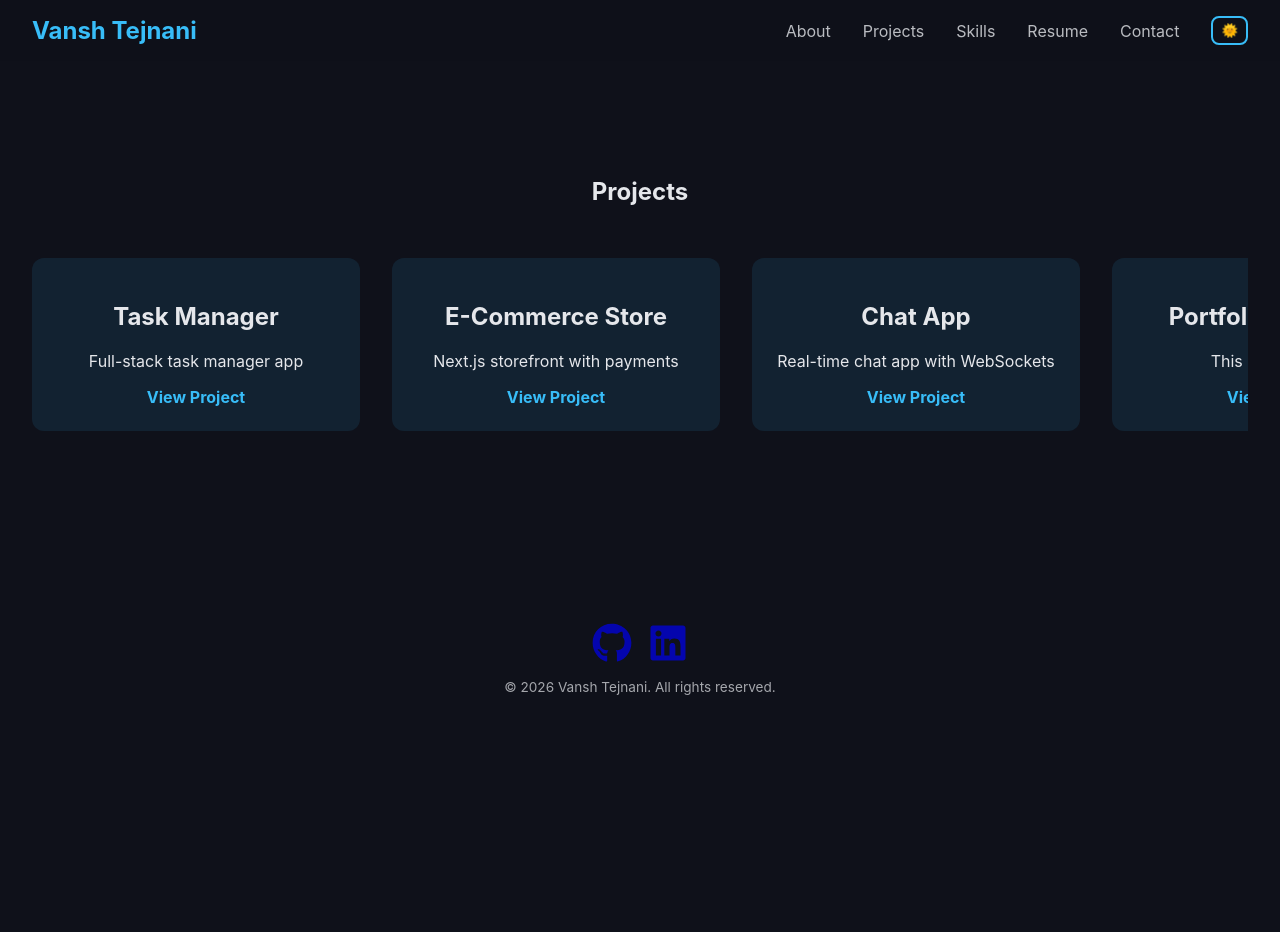
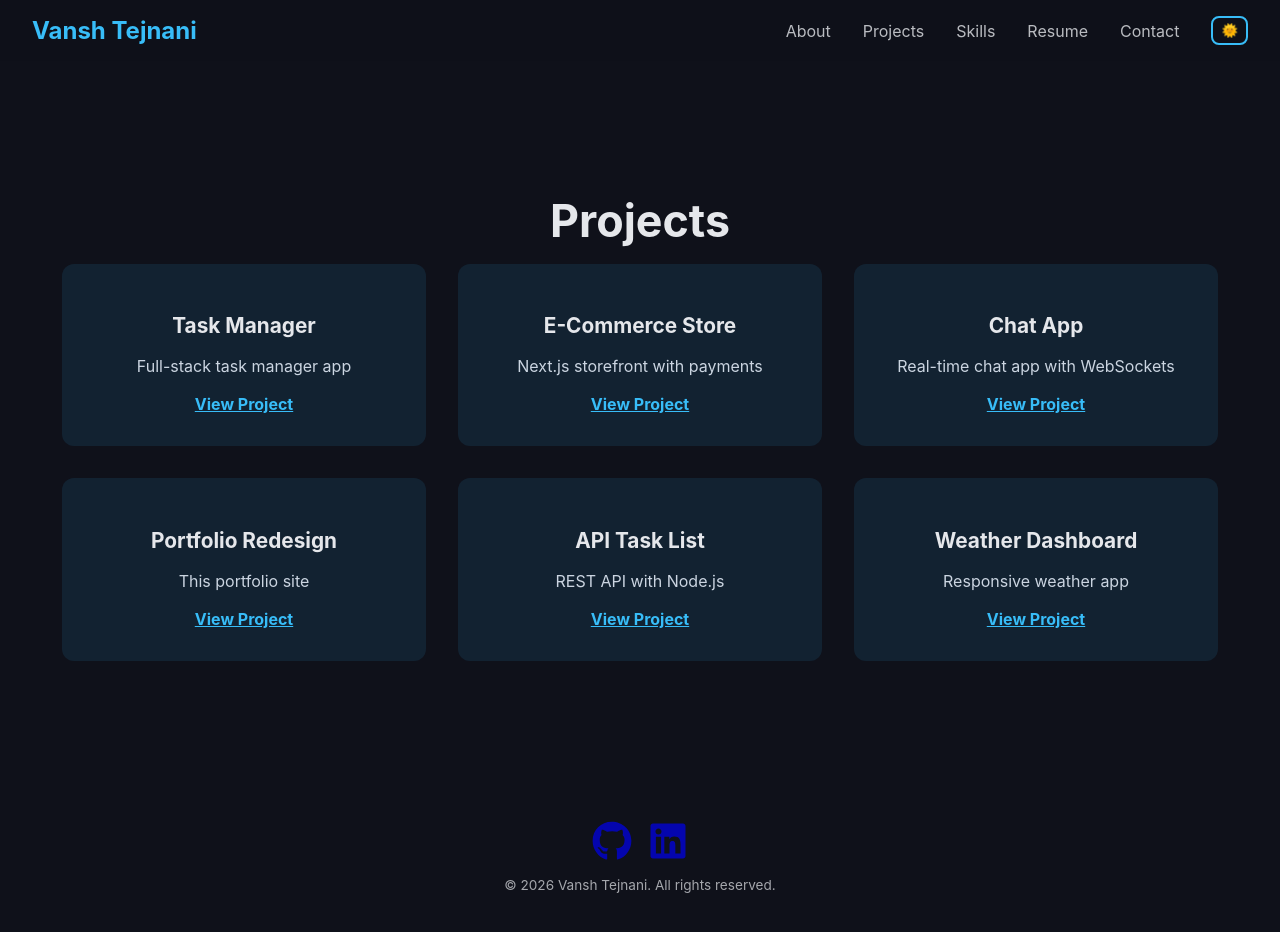
Before and after one commit to vansht04/portfolio, a Next.js app: page /projects in a window 1280 px wide. Shown: the top 932 px of the page. Before the commit the page ends 800 px from the top, so only its background shows below. Built offline with nearby package versions, Linux system fonts and the light colour scheme.

Commit message:
project page revamp and bug fixes

```diff
--- a/app/globals.css
+++ b/app/globals.css
@@ -357,32 +357,51 @@ body {
 /*        PROJECTS         */
 /* ======================= */
 
-.project-scroll {
+.about-cards {
   display: flex;
+  flex-wrap: wrap;
   gap: 2rem;
-  overflow-x: auto;
-  scroll-snap-type: x mandatory;
-  padding: 2rem 0;
+  justify-content: center;
 }
 
-.project-card {
-  min-width: 280px;
+.about-card {
   background: rgba(56, 189, 248, 0.1);
-  padding: 1.5rem;
+  padding: 2rem;
   border-radius: 12px;
-  scroll-snap-align: start;
+  width: 280px;
+  text-align: center; /* Ensures the text inside the card is centered */
   transition: all 0.3s;
 }
 
-.project-card:hover {
+.about-card:hover {
   box-shadow: 0 0 20px #38bdf8;
   transform: translateY(-5px);
 }
 
+.about-card h2 {
+  font-size: 1.3rem;
+  color: #e5e7eb;
+  margin-bottom: 1rem; /* Add margin to space it out from description */
+}
+
+.about-card p {
+  font-size: 1rem;
+  color: #cbd5e1;
+}
+
 .project-link {
+  display: block;
+  margin-top: 1rem;
+  font-weight: bold;
   color: #38bdf8;
-  font-weight: bold;
-  text-decoration: none;
+  text-decoration: underline;
+  transition: all 0.3s;
+  cursor: pointer;
+}
+
+.project-link:hover {
+  color: #0ea5e9;
+  transform: scale(1.05);
 }
 
 /* ======================= */
--- a/app/projects/page.tsx
+++ b/app/projects/page.tsx
@@ -1,5 +1,4 @@
 "use client";
-import ProjectCard from "@/components/ProjectCard";
 
 interface Project {
   title: string;
@@ -9,25 +8,32 @@ interface Project {
 
 export default function Projects() {
   const projects: Project[] = [
-    { title: "Task Manager", description: "Full-stack task manager app", link: "#" },
-    { title: "E-Commerce Store", description: "Next.js storefront with payments", link: "#" },
-    { title: "Chat App", description: "Real-time chat app with WebSockets", link: "#" },
-    { title: "Portfolio Redesign", description: "This portfolio site", link: "#" },
-    { title: "API Task List", description: "REST API with Node.js", link: "#" },
-    { title: "Weather Dashboard", description: "Responsive weather app", link: "#" },
+    { title: "Task Manager", description: "Full-stack task manager app", link: "https://yourproject.com/task-manager" },
+    { title: "E-Commerce Store", description: "Next.js storefront with payments", link: "https://yourproject.com/e-commerce-store" },
+    { title: "Chat App", description: "Real-time chat app with WebSockets", link: "https://yourproject.com/chat-app" },
+    { title: "Portfolio Redesign", description: "This portfolio site", link: "https://yourproject.com/portfolio-redesign" },
+    { title: "API Task List", description: "REST API with Node.js", link: "https://yourproject.com/api-task-list" },
+    { title: "Weather Dashboard", description: "Responsive weather app", link: "https://yourproject.com/weather-dashboard" },
   ];
 
   return (
     <section id="projects" className="section fade-up">
-      <h1>Projects</h1>
-      <div className="project-scroll">
-        {projects.map((p) => (
-          <ProjectCard
-            key={p.title}
-            title={p.title}
-            description={p.description}
-            link={p.link}
-          />
+      <h1 className="about-title">Projects</h1>
+
+      <div className="about-cards">
+        {projects.map((project) => (
+          <div key={project.title} className="about-card fade-up">
+            <h2>{project.title}</h2>
+            <p>{project.description}</p>
+            <a
+              href={project.link}
+              target="_blank"
+              rel="noopener noreferrer"
+              className="project-link"
+            >
+              View Project
+            </a>
+          </div>
         ))}
       </div>
     </section>
```
